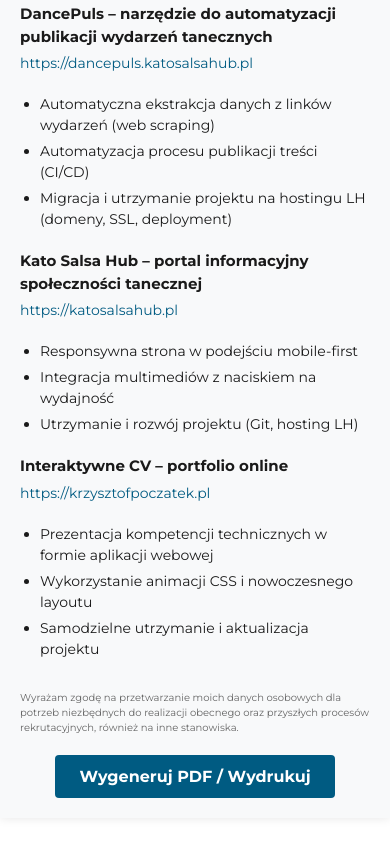
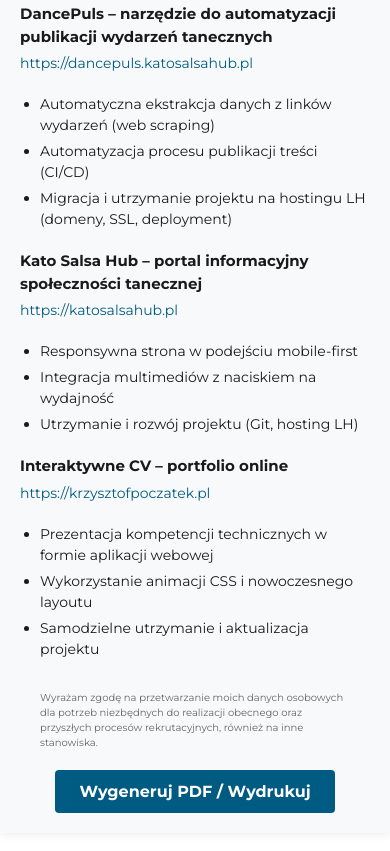
Before and after one commit to TwojaStronaWWW/Moje-CV, a plain HTML site: page index.html in a window 390 px wide. Shown: the part 2670-3521 px from the top of the page. Drawn offline with Linux system fonts and the light colour scheme.

Commit message:
poprawa stopki i rodo

```diff
--- a/css/print.css
+++ b/css/print.css
@@ -213,7 +213,13 @@
 .gdpr {
 	font-size: 10px;
 	color: #666;
-	margin: 14px 0 10px;
+	margin-top: 82px;
+	padding: 15px 0 0;
+	position: static;
+	width: auto;
+	box-sizing: border-box;
+	border-top: 1px solid #ccc;
+	page-break-inside: avoid;
 }
 
 button,
--- a/css/style.css
+++ b/css/style.css
@@ -227,4 +227,9 @@
 	main {
 		padding: var(--spacing-md);
 	}
+
+	.gdpr {
+		padding-left: var(--spacing-md);
+		padding-right: var(--spacing-md);
+	}
 }
```
Also changed, not shown: index.html (+4 -0 lines).
